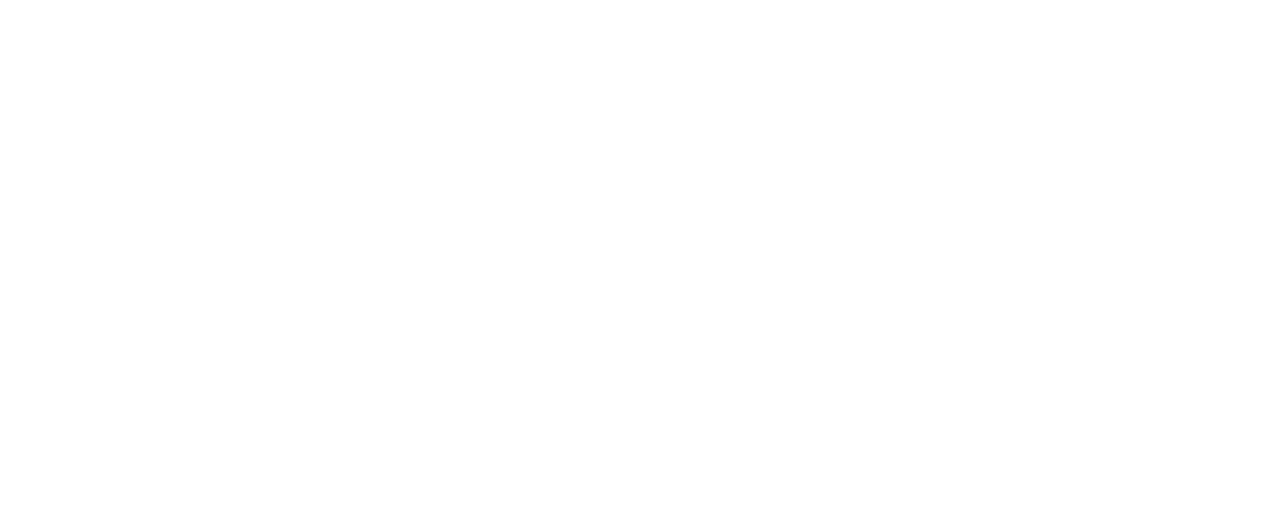
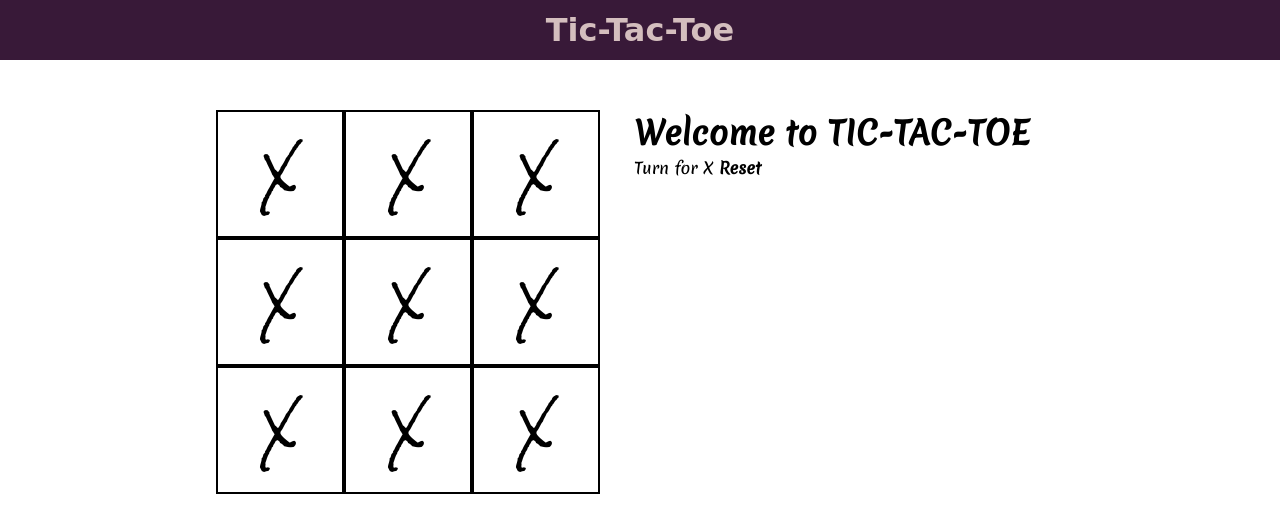
Before and after one commit to RazaNaqsh/js_projects, a plain HTML site: page tictactoe/index.html in a window 1280 px wide. Drawn offline with Linux system fonts and the light colour scheme; a web font is replaced by a local one.

Commit message:
Basic display

```diff
--- a/tictactoe/index.html
+++ b/tictactoe/index.html
@@ -11,7 +11,32 @@
 </head>
 
 <body>
-
+    <div class="nav">
+        <h1>Tic-Tac-Toe</h1>
+    </div>
+    <div class="gameContainer">
+        <div class="container">
+            <div class="box"><span class="boxtext">X</span></div>
+            <div class="box"><span class="boxtext">X</span></div>
+            <div class="box"><span class="boxtext">X</span></div>
+            <div class="box"><span class="boxtext">X</span></div>
+            <div class="box"><span class="boxtext">X</span></div>
+            <div class="box"><span class="boxtext">X</span></div>
+            <div class="box"><span class="boxtext">X</span></div>
+            <div class="box"><span class="boxtext">X</span></div>
+            <div class="box"><span class="boxtext">X</span></div>
+        </div>
+        <div class="gameInfo">
+            <h1>Welcome to TIC-TAC-TOE</h1>
+            <div>
+                <span class="info">Turn for X</span>
+                <b id="reset">Reset</b>
+            </div>
+            <div class="imgbox">
+                <img src="excited.gif" alt="">
+            </div>
+        </div>
+    </div>
 </body>
 
 </html>
--- a/tictactoe/style.css
+++ b/tictactoe/style.css
@@ -0,0 +1,45 @@
+@import url("https://fonts.googleapis.com/css2?family=Merienda:wght@500&family=Rock+Salt&family=Rubik+Marker+Hatch&display=swap");
+* {
+	margin: 0;
+	padding: 0;
+}
+.nav {
+	background: rgb(56, 25, 56);
+	padding: 10px;
+	height: 5vh;
+	color: rgb(212, 190, 190);
+	display: flex;
+	justify-content: center;
+	align-items: center;
+	font-family: "Rubik Marker Hatch", cursive;
+}
+.gameContainer {
+	/* background-color: YELLOW; */
+	display: flex;
+	justify-content: center;
+	margin-top: 50px;
+	font-family: "Merienda", cursive;
+}
+.container {
+	font-family: "Rock Salt", cursive;
+	display: grid;
+	grid-template-columns: repeat(3, 10vw);
+	grid-template-rows: repeat(3, 10vw);
+}
+.box {
+	border: 2px solid black;
+	font-size: 4vw;
+	cursor: pointer;
+	display: flex;
+	justify-content: center;
+	align-items: center;
+}
+.box:hover {
+	background-color: rgb(233, 79, 233);
+}
+.gameInfo {
+	padding: 0 34px;
+}
+.imgbox img {
+	display: none;
+}
```
Also changed, not shown: tictactoe/excited.gif (added), 3 other files.
